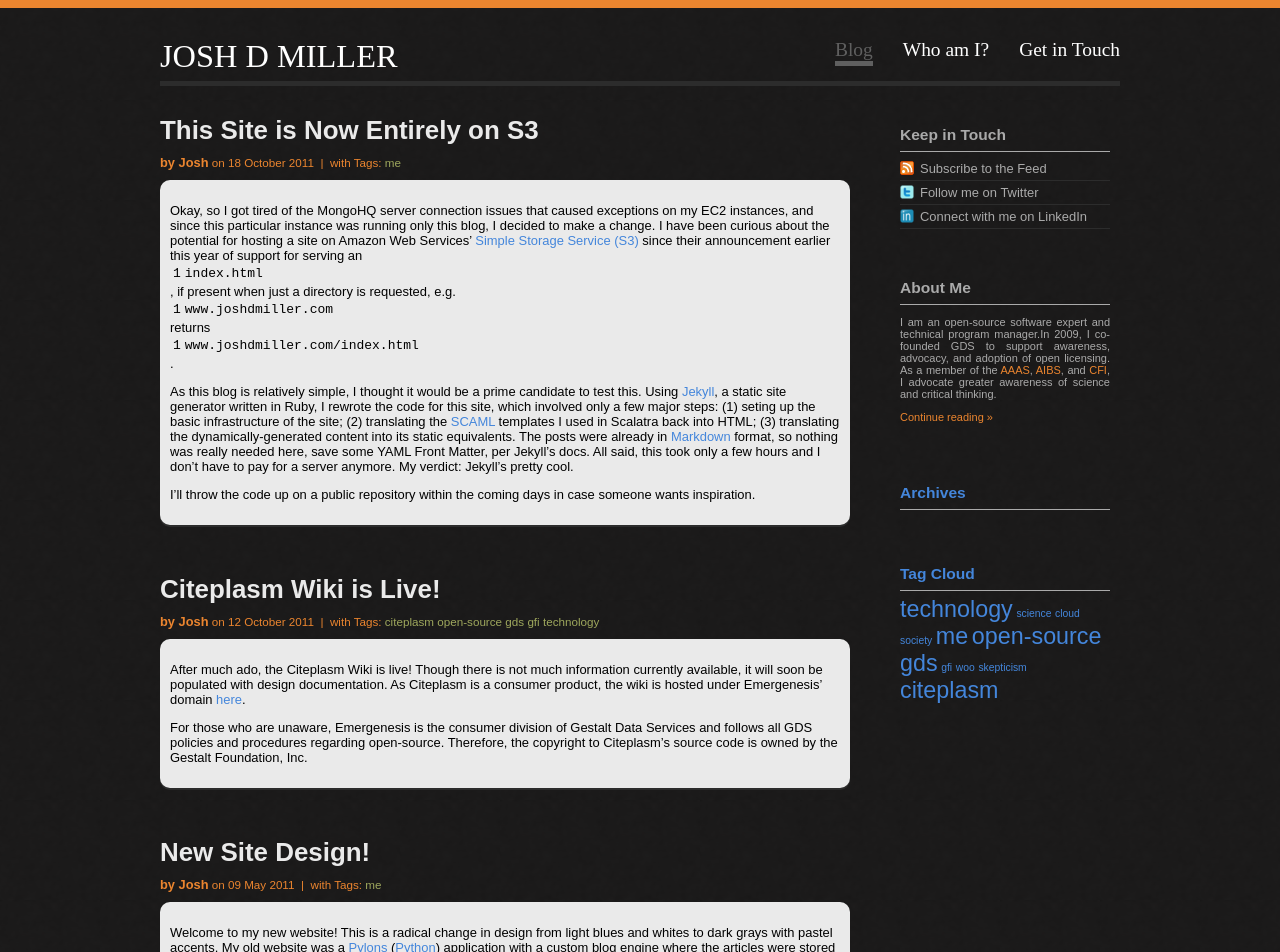
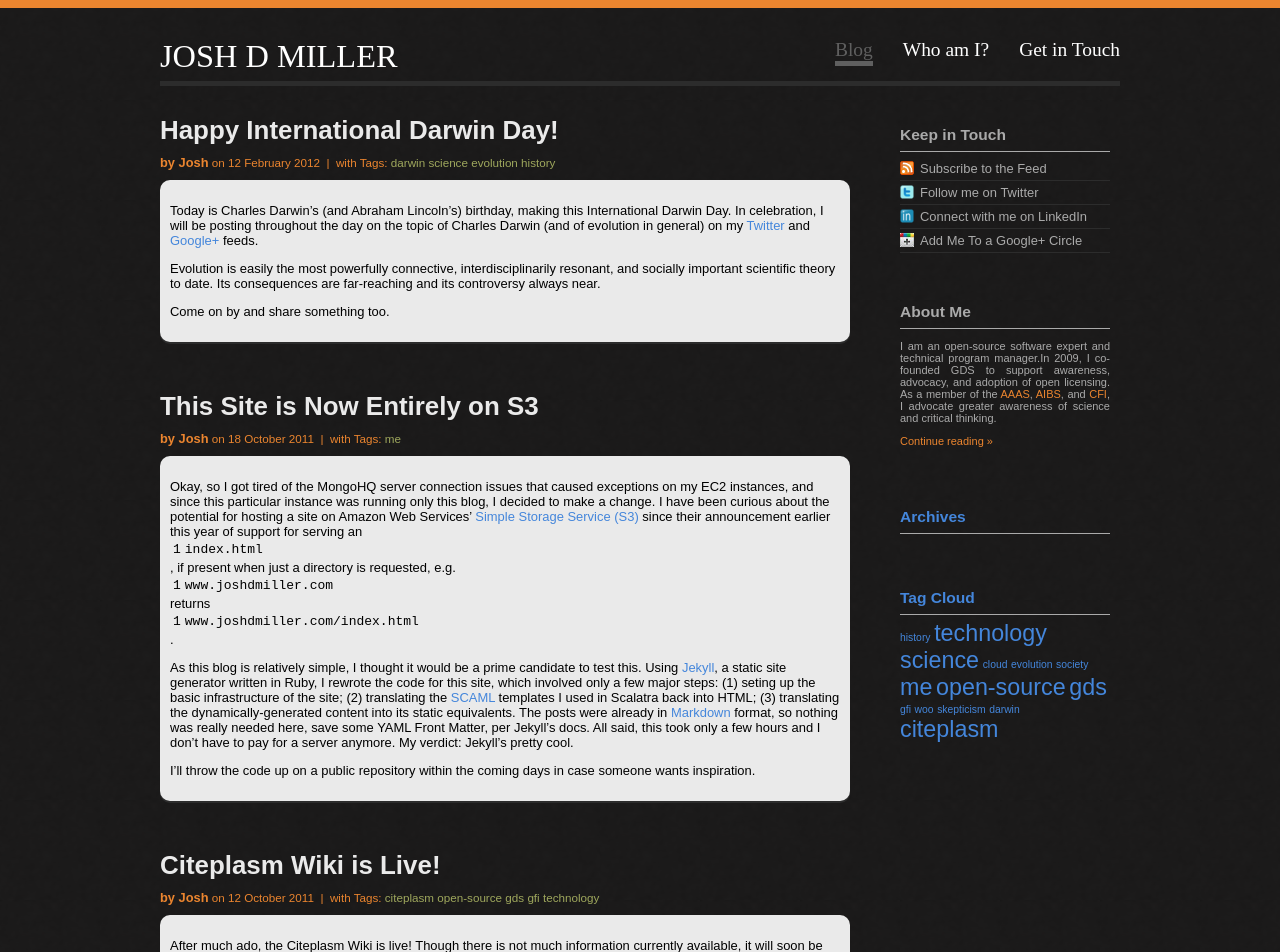
Before and after one commit to joshdmiller/joshdmiller.com, a Jekyll site: the page built from index.html, in a window 1280 px wide. Shown: the top 952 px of the page. Built offline with Jekyll 4.4.1, drawn with Linux system fonts in a browser that asks for light colours; nearby versions of some CDN libraries; some web fonts are replaced; Markdown is read by kramdown in place of the engine named in the settings; comment, search, counter and statistics services are not loaded; some of the changed text lies outside the part shown.

Commit message:
Added new blog entry, g+ link, and corrected blog url

```diff
--- a/_layouts/about.html
+++ b/_layouts/about.html
@@ -15,9 +15,10 @@
     <div class="box">
         <h3>Keep in Touch</h3>
         <ul class="socnet">
-            <li class="rss"><a href="/feed">Subscribe to the Feed</a></li>
+            <li class="rss"><a href="/rss.xml">Subscribe to the Feed</a></li>
             <li class="twitter"><a href="http://www.twitter.com/joshdmiller">Follow me on Twitter</a></li>
             <li class="linkedin"><a href="http://www.linkedin.com/in/joshdmiller">Connect with me on LinkedIn</a></li>
+            <li class="gplus"><a href="http://bit.ly/JoshOnGoogle" target="_blank">Add Me To a Google+ Circle</a></li>
         </ul>
     </div>
 </div>
--- a/_layouts/blog.html
+++ b/_layouts/blog.html
@@ -6,9 +6,10 @@
     <div class="box">
         <h3>Keep in Touch</h3>
         <ul class="socnet">
-            <li class="rss"><a href="/feed">Subscribe to the Feed</a></li>
+            <li class="rss"><a href="/rss.xml">Subscribe to the Feed</a></li>
             <li class="twitter"><a href="http://www.twitter.com/joshdmiller" target="_blank">Follow me on Twitter</a></li>
             <li class="linkedin"><a href="http://www.linkedin.com/in/joshdmiller" target="_blank">Connect with me on LinkedIn</a></li>
+            <li class="gplus"><a href="http://bit.ly/JoshOnGoogle" target="_blank">Add Me To a Google+ Circle</a></li>
         </ul>
     </div>
 
--- a/_posts/2011-01-01-wheres-our-skepticism.markdown
+++ b/_posts/2011-01-01-wheres-our-skepticism.markdown
@@ -115,7 +115,7 @@
 scientists across all disciplines who accept these two ideas - 84% and 98%,
 respectively ([Pew 2009][pewscience]). My real fear comes from the less
 discussed statistics, like 25% of Americans believe in the predictive power of
-astrology, 18% have seen a ghost ([Pew 2009][pewfaith]), and other statistics of
+astrology, 18% have seen a ghost ([Pew 2009][pewfaiths]), and other statistics of
 interest that are not from ignorance but rather from a lack of critical
 thinking.
 
--- /dev/null
+++ b/_posts/2012-02-12-darwin-day.markdown
@@ -0,0 +1,24 @@
+---
+layout: blog-post
+title: "Happy International Darwin Day! :: Josh D Miller :: joshdmiller.com"
+posttitle: Happy International Darwin Day!
+tags:
+    - darwin
+    - science
+    - evolution
+    - history
+---
+
+Today is Charles Darwin's (and Abraham Lincoln's) birthday, making this
+International Darwin Day. In celebration, I will be posting throughout the day
+on the topic of Charles Darwin (and of evolution in general) on my
+[Twitter][twitter] and [Google+][gplus] feeds.
+
+[twitter]: http://www.twitter.com/joshdmiller
+[gplus]: http://bit.ly/JoshOnGoogle
+
+Evolution is easily the most powerfully connective, interdisciplinarily
+resonant, and socially important scientific theory to date. Its consequences
+are far-reaching and its controversy always near.
+
+Come on by and share something too.
--- a/stylesheets/main.css
+++ b/stylesheets/main.css
@@ -142,6 +142,8 @@
     background: transparent url("/images/twitter-14x14.png") left center no-repeat !important; }
   .box ul.socnet li.linkedin {
     background: transparent url("/images/linkedin-14x14.png") left center no-repeat !important; }
+  .box ul.socnet li.gplus {
+    background: transparent url("/images/gplus-14x14.png") left center no-repeat !important; }
   .box ul.navigation a {
     padding-left: 20px;
     background: transparent url(/images/arrowbullet.png) left center no-repeat; }
--- a/stylesheets/main.scss
+++ b/stylesheets/main.scss
@@ -211,6 +211,9 @@
         }
         li.linkedin {
             @include listicon("/images/linkedin-14x14.png");
+        }
+        li.gplus {
+            @include listicon("/images/gplus-14x14.png");
         }
     }
 
```
Also changed, not shown: rss.xml (+13 -5 lines), images/gplus-14x14.png (added).
